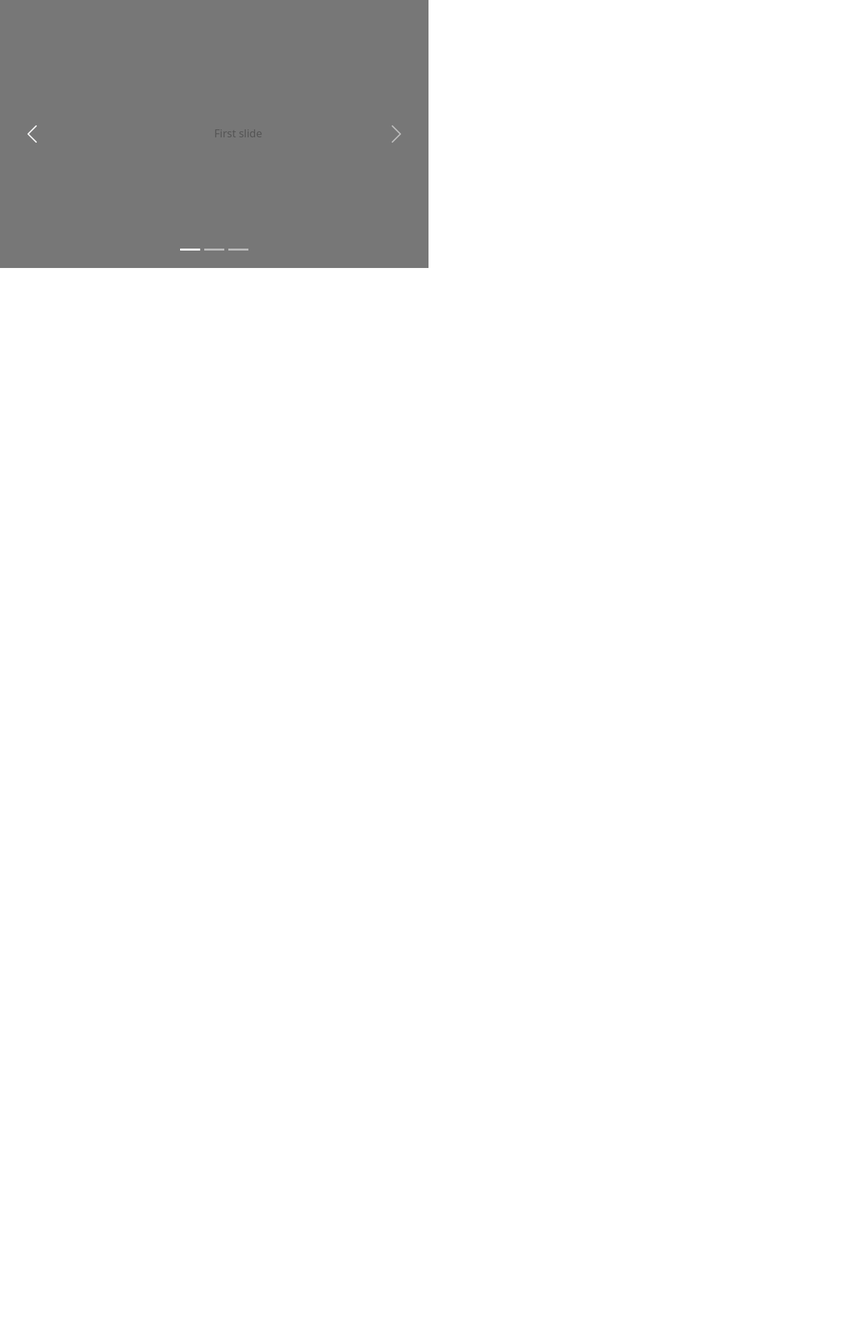
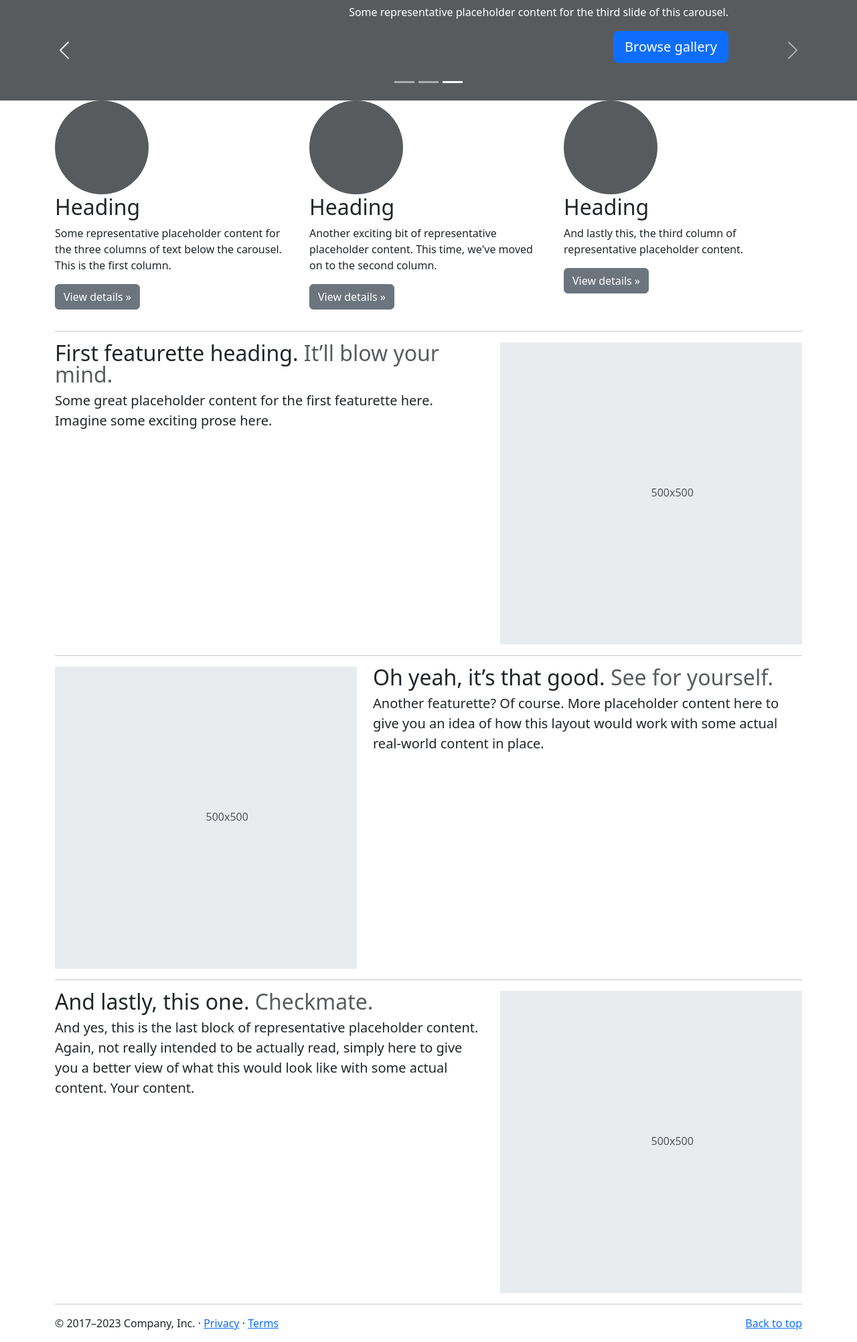
Before and after one commit to lippekstro/guia_brecho, a PHP site: page /views/eventos.php in a window 1280 px wide. Shown: the whole page at 67% size. Before the commit the page ends 400 px from the top, so only its background shows below. Run offline with PHP 8.4, Linux system fonts and the light colour scheme.

Commit message:
bootstrap me salvando

```diff
--- a/views/eventos.php
+++ b/views/eventos.php
@@ -1,32 +1,137 @@
 <?php
 require_once $_SERVER["DOCUMENT_ROOT"] . "/guia_brecho/templates/cabecalho.php";
 ?>
- <div id="carouselExampleIndicators" class="carousel slide w-50" data-bs-ride="carousel">
+ <main>
+
+<div id="myCarousel" class="carousel slide mb-6" data-bs-ride="carousel" data-bs-theme="light">
   <div class="carousel-indicators">
-        <button type="button" data-bs-target="#carouselExampleIndicators" data-bs-slide-to="0" class="active" aria-label="Slide 1" aria-current="true"></button>
-        <button type="button" data-bs-target="#carouselExampleIndicators" data-bs-slide-to="1" aria-label="Slide 2" class=""></button>
-        <button type="button" data-bs-target="#carouselExampleIndicators" data-bs-slide-to="2" aria-label="Slide 3" class=""></button>
+    <button type="button" data-bs-target="#myCarousel" data-bs-slide-to="0" class="" aria-label="Slide 1"></button>
+    <button type="button" data-bs-target="#myCarousel" data-bs-slide-to="1" aria-label="Slide 2" class=""></button>
+    <button type="button" data-bs-target="#myCarousel" data-bs-slide-to="2" aria-label="Slide 3" class="active" aria-current="true"></button>
   </div>
   <div class="carousel-inner">
-        <div class="carousel-item active" data-bs-interval="5000">
-          <svg class="bd-placeholder-img bd-placeholder-img-lg d-block w-100" width="800" height="400" xmlns="http://www.w3.org/2000/svg" role="img" aria-label="Placeholder: First slide" preserveAspectRatio="xMidYMid slice" focusable="false"><title>Placeholder</title><rect width="100%" height="100%" fill="#777"></rect><text x="50%" y="50%" fill="#555" dy=".3em">First slide</text></svg>
-        </div>
-        <div class="carousel-item" data-bs-interval="5000">
-          <svg class="bd-placeholder-img bd-placeholder-img-lg d-block w-100" width="800" height="400" xmlns="http://www.w3.org/2000/svg" role="img" aria-label="Placeholder: Second slide" preserveAspectRatio="xMidYMid slice" focusable="false"><title>Placeholder</title><rect width="100%" height="100%" fill="#666"></rect><text x="50%" y="50%" fill="#444" dy=".3em">Second slide</text></svg>
-        </div>
-        <div class="carousel-item" data-bs-interval="5000">
-          <svg class="bd-placeholder-img bd-placeholder-img-lg d-block w-100" width="800" height="400" xmlns="http://www.w3.org/2000/svg" role="img" aria-label="Placeholder: Third slide" preserveAspectRatio="xMidYMid slice" focusable="false"><title>Placeholder</title><rect width="100%" height="100%" fill="#555"></rect><text x="50%" y="50%" fill="#333" dy=".3em">Third slide</text></svg>
+    <div class="carousel-item">
+      <svg class="bd-placeholder-img" width="100%" height="100%" xmlns="http://www.w3.org/2000/svg" aria-hidden="true" preserveAspectRatio="xMidYMid slice" focusable="false"><rect width="100%" height="100%" fill="var(--bs-secondary-color)"></rect></svg>
+      <div class="container">
+        <div class="carousel-caption text-start">
+          <h1>Example headline.</h1>
+          <p class="opacity-75">Some representative placeholder content for the first slide of the carousel.</p>
+          <p><a class="btn btn-lg btn-primary" href="#">Sign up today</a></p>
         </div>
       </div>
-      <button class="carousel-control-prev" type="button" data-bs-target="#carouselExampleIndicators" data-bs-slide="prev">
+    </div>
+    <div class="carousel-item active carousel-item-start">
+      <svg class="bd-placeholder-img" width="100%" height="100%" xmlns="http://www.w3.org/2000/svg" aria-hidden="true" preserveAspectRatio="xMidYMid slice" focusable="false"><rect width="100%" height="100%" fill="var(--bs-secondary-color)"></rect></svg>
+      <div class="container">
+        <div class="carousel-caption">
+          <h1>Another example headline.</h1>
+          <p>Some representative placeholder content for the second slide of the carousel.</p>
+          <p><a class="btn btn-lg btn-primary" href="#">Learn more</a></p>
+        </div>
+      </div>
+    </div>
+    <div class="carousel-item carousel-item-next carousel-item-start">
+      <svg class="bd-placeholder-img" width="100%" height="100%" xmlns="http://www.w3.org/2000/svg" aria-hidden="true" preserveAspectRatio="xMidYMid slice" focusable="false"><rect width="100%" height="100%" fill="var(--bs-secondary-color)"></rect></svg>
+      <div class="container">
+        <div class="carousel-caption text-end">
+          <h1>One more for good measure.</h1>
+          <p>Some representative placeholder content for the third slide of this carousel.</p>
+          <p><a class="btn btn-lg btn-primary" href="#">Browse gallery</a></p>
+        </div>
+      </div>
+    </div>
+  </div>
+  <button class="carousel-control-prev" type="button" data-bs-target="#myCarousel" data-bs-slide="prev">
     <span class="carousel-control-prev-icon" aria-hidden="true"></span>
     <span class="visually-hidden">Previous</span>
   </button>
-      <button class="carousel-control-next" type="button" data-bs-target="#carouselExampleIndicators" data-bs-slide="next">
+  <button class="carousel-control-next" type="button" data-bs-target="#myCarousel" data-bs-slide="next">
     <span class="carousel-control-next-icon" aria-hidden="true"></span>
     <span class="visually-hidden">Next</span>
   </button>
 </div>
+
+
+<!-- Marketing messaging and featurettes
+================================================== -->
+<!-- Wrap the rest of the page in another container to center all the content. -->
+
+<div class="container marketing">
+
+  <!-- Three columns of text below the carousel -->
+  <div class="row">
+    <div class="col-lg-4">
+      <svg class="bd-placeholder-img rounded-circle" width="140" height="140" xmlns="http://www.w3.org/2000/svg" role="img" aria-label="Placeholder" preserveAspectRatio="xMidYMid slice" focusable="false"><title>Placeholder</title><rect width="100%" height="100%" fill="var(--bs-secondary-color)"></rect></svg>
+      <h2 class="fw-normal">Heading</h2>
+      <p>Some representative placeholder content for the three columns of text below the carousel. This is the first column.</p>
+      <p><a class="btn btn-secondary" href="#">View details »</a></p>
+    </div><!-- /.col-lg-4 -->
+    <div class="col-lg-4">
+      <svg class="bd-placeholder-img rounded-circle" width="140" height="140" xmlns="http://www.w3.org/2000/svg" role="img" aria-label="Placeholder" preserveAspectRatio="xMidYMid slice" focusable="false"><title>Placeholder</title><rect width="100%" height="100%" fill="var(--bs-secondary-color)"></rect></svg>
+      <h2 class="fw-normal">Heading</h2>
+      <p>Another exciting bit of representative placeholder content. This time, we've moved on to the second column.</p>
+      <p><a class="btn btn-secondary" href="#">View details »</a></p>
+    </div><!-- /.col-lg-4 -->
+    <div class="col-lg-4">
+      <svg class="bd-placeholder-img rounded-circle" width="140" height="140" xmlns="http://www.w3.org/2000/svg" role="img" aria-label="Placeholder" preserveAspectRatio="xMidYMid slice" focusable="false"><title>Placeholder</title><rect width="100%" height="100%" fill="var(--bs-secondary-color)"></rect></svg>
+      <h2 class="fw-normal">Heading</h2>
+      <p>And lastly this, the third column of representative placeholder content.</p>
+      <p><a class="btn btn-secondary" href="#">View details »</a></p>
+    </div><!-- /.col-lg-4 -->
+  </div><!-- /.row -->
+
+
+  <!-- START THE FEATURETTES -->
+
+  <hr class="featurette-divider">
+
+  <div class="row featurette">
+    <div class="col-md-7">
+      <h2 class="featurette-heading fw-normal lh-1">First featurette heading. <span class="text-body-secondary">It’ll blow your mind.</span></h2>
+      <p class="lead">Some great placeholder content for the first featurette here. Imagine some exciting prose here.</p>
+    </div>
+    <div class="col-md-5">
+      <svg class="bd-placeholder-img bd-placeholder-img-lg featurette-image img-fluid mx-auto" width="500" height="500" xmlns="http://www.w3.org/2000/svg" role="img" aria-label="Placeholder: 500x500" preserveAspectRatio="xMidYMid slice" focusable="false"><title>Placeholder</title><rect width="100%" height="100%" fill="var(--bs-secondary-bg)"></rect><text x="50%" y="50%" fill="var(--bs-secondary-color)" dy=".3em">500x500</text></svg>
+    </div>
+  </div>
+
+  <hr class="featurette-divider">
+
+  <div class="row featurette">
+    <div class="col-md-7 order-md-2">
+      <h2 class="featurette-heading fw-normal lh-1">Oh yeah, it’s that good. <span class="text-body-secondary">See for yourself.</span></h2>
+      <p class="lead">Another featurette? Of course. More placeholder content here to give you an idea of how this layout would work with some actual real-world content in place.</p>
+    </div>
+    <div class="col-md-5 order-md-1">
+      <svg class="bd-placeholder-img bd-placeholder-img-lg featurette-image img-fluid mx-auto" width="500" height="500" xmlns="http://www.w3.org/2000/svg" role="img" aria-label="Placeholder: 500x500" preserveAspectRatio="xMidYMid slice" focusable="false"><title>Placeholder</title><rect width="100%" height="100%" fill="var(--bs-secondary-bg)"></rect><text x="50%" y="50%" fill="var(--bs-secondary-color)" dy=".3em">500x500</text></svg>
+    </div>
+  </div>
+
+  <hr class="featurette-divider">
+
+  <div class="row featurette">
+    <div class="col-md-7">
+      <h2 class="featurette-heading fw-normal lh-1">And lastly, this one. <span class="text-body-secondary">Checkmate.</span></h2>
+      <p class="lead">And yes, this is the last block of representative placeholder content. Again, not really intended to be actually read, simply here to give you a better view of what this would look like with some actual content. Your content.</p>
+    </div>
+    <div class="col-md-5">
+      <svg class="bd-placeholder-img bd-placeholder-img-lg featurette-image img-fluid mx-auto" width="500" height="500" xmlns="http://www.w3.org/2000/svg" role="img" aria-label="Placeholder: 500x500" preserveAspectRatio="xMidYMid slice" focusable="false"><title>Placeholder</title><rect width="100%" height="100%" fill="var(--bs-secondary-bg)"></rect><text x="50%" y="50%" fill="var(--bs-secondary-color)" dy=".3em">500x500</text></svg>
+    </div>
+  </div>
+
+  <hr class="featurette-divider">
+
+  <!-- /END THE FEATURETTES -->
+
+</div><!-- /.container -->
+
+
+<!-- FOOTER -->
+<footer class="container">
+  <p class="float-end"><a href="#">Back to top</a></p>
+  <p>© 2017–2023 Company, Inc. · <a href="#">Privacy</a> · <a href="#">Terms</a></p>
+</footer>
+</main>
 <?php
 require_once $_SERVER["DOCUMENT_ROOT"] . "/guia_brecho/templates/rodape.php";
 ?>
```
Lines whose indentation alone changed are shown as unchanged.
